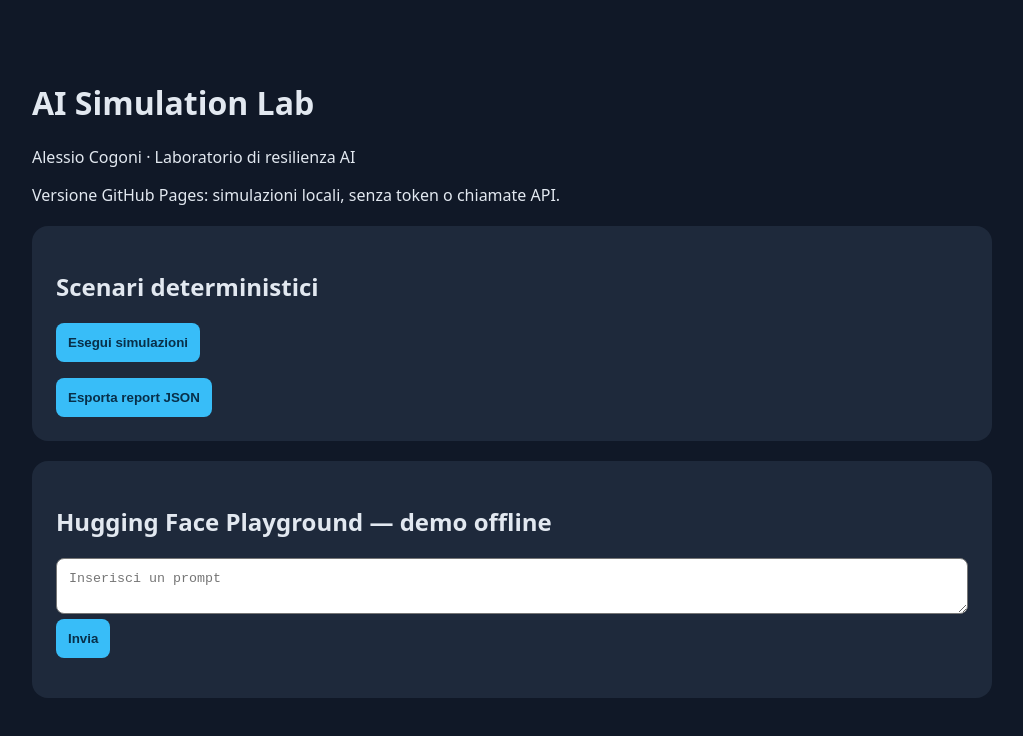
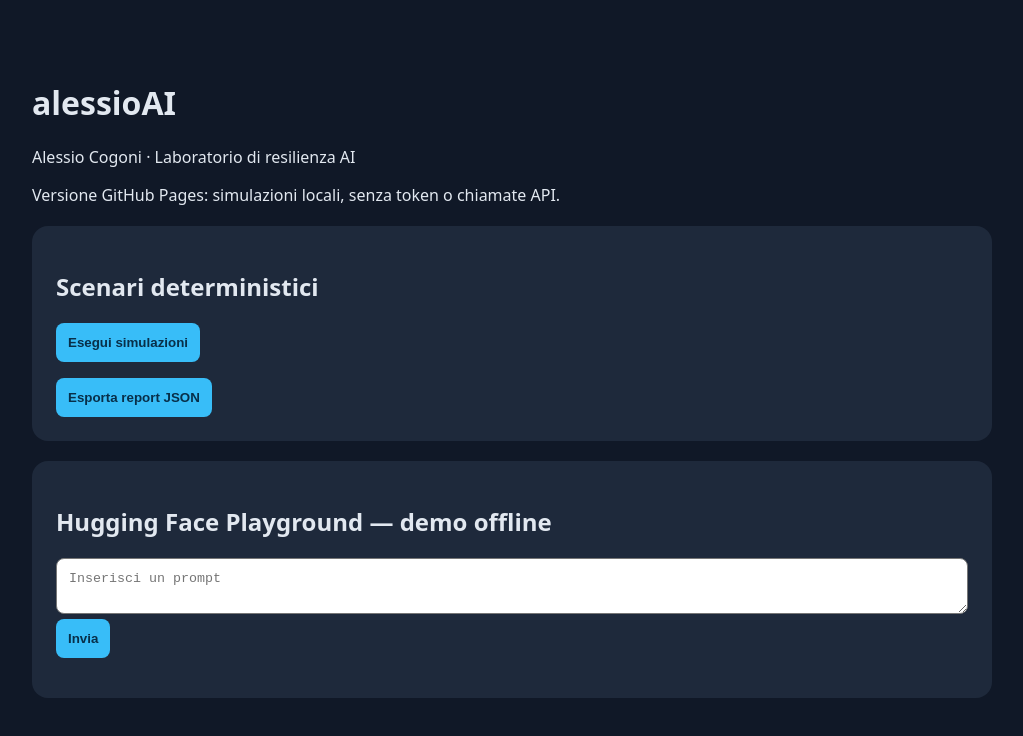
Before and after one commit to alessiocogoni/AIProject, a plain HTML site: page ai-simulation-lab/index.html in a window 1280 px wide. Shown: the whole page, without its empty margins (128-1151 px from the left). Drawn offline with Linux system fonts and the light colour scheme.

Commit message:
Rename web application to alessioAI

```diff
--- a/ai-simulation-lab/index.html
+++ b/ai-simulation-lab/index.html
@@ -1,4 +1,4 @@
-<!doctype html><html lang="it"><meta charset="utf-8"><meta name="viewport" content="width=device-width,initial-scale=1"><title>AI Simulation Lab</title><style>body{font:16px system-ui;background:#101827;color:#e2e8f0;max-width:960px;margin:40px auto;padding:20px}section{background:#1e293b;padding:24px;border-radius:16px;margin:20px 0}button{background:#38bdf8;color:#082f49;border:0;border-radius:8px;padding:12px;cursor:pointer;font-weight:bold}textarea{box-sizing:border-box;width:100%;padding:12px;border-radius:8px}pre{white-space:pre-wrap;overflow-wrap:anywhere}li{padding:8px;border-bottom:1px solid #475569}</style><h1>AI Simulation Lab</h1><p>Alessio Cogoni · Laboratorio di resilienza AI</p><p>Versione GitHub Pages: simulazioni locali, senza token o chiamate API.</p><section><h2>Scenari deterministici</h2><button id="run">Esegui simulazioni</button><p id="summary" aria-live="polite"></p><ul id="results"></ul><button id="export">Esporta report JSON</button></section><section><h2>Hugging Face Playground — demo offline</h2><textarea id="prompt" maxlength="4000" placeholder="Inserisci un prompt"></textarea><button id="send">Invia</button><pre id="output" aria-live="polite"></pre></section><script>
+<!doctype html><html lang="it"><meta charset="utf-8"><meta name="viewport" content="width=device-width,initial-scale=1"><title>alessioAI</title><style>body{font:16px system-ui;background:#101827;color:#e2e8f0;max-width:960px;margin:40px auto;padding:20px}section{background:#1e293b;padding:24px;border-radius:16px;margin:20px 0}button{background:#38bdf8;color:#082f49;border:0;border-radius:8px;padding:12px;cursor:pointer;font-weight:bold}textarea{box-sizing:border-box;width:100%;padding:12px;border-radius:8px}pre{white-space:pre-wrap;overflow-wrap:anywhere}li{padding:8px;border-bottom:1px solid #475569}</style><h1>alessioAI</h1><p>Alessio Cogoni · Laboratorio di resilienza AI</p><p>Versione GitHub Pages: simulazioni locali, senza token o chiamate API.</p><section><h2>Scenari deterministici</h2><button id="run">Esegui simulazioni</button><p id="summary" aria-live="polite"></p><ul id="results"></ul><button id="export">Esporta report JSON</button></section><section><h2>Hugging Face Playground — demo offline</h2><textarea id="prompt" maxlength="4000" placeholder="Inserisci un prompt"></textarea><button id="send">Invia</button><pre id="output" aria-live="polite"></pre></section><script>
 const scenarios={success:200,empty:400,invalid:422,auth:401,forbidden:403,missing:404,timeout:408,rate_limit:429,server:500,unavailable:503,offline:0,malformed:502};
 const $=id=>document.getElementById(id);
 function simulate(name){const status=scenarios[name]??400;return {scenario:name,status,outcome:status===200?'success':[0,408,429,500,502,503].includes(status)?'fallback':'rejected',handled:true}}
```
